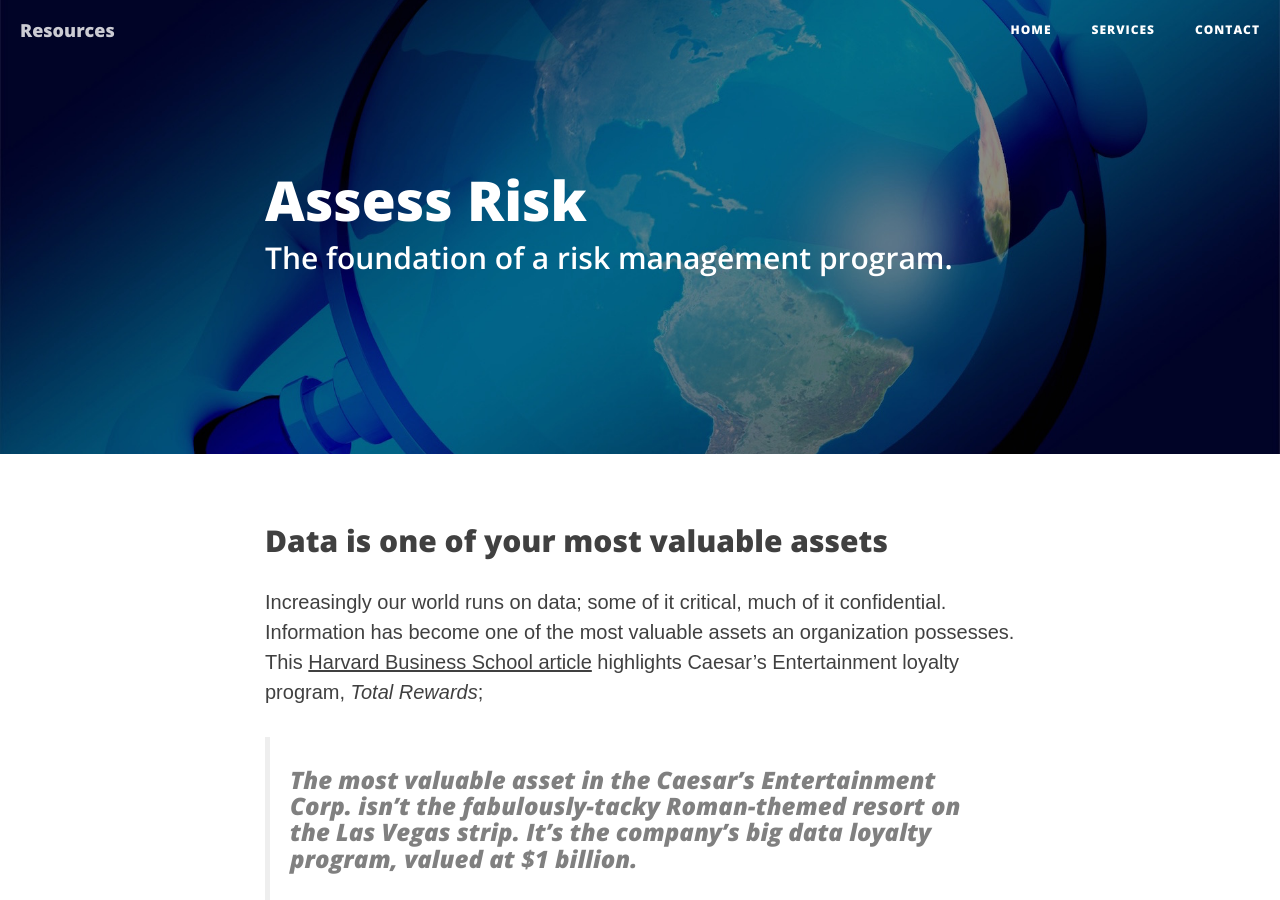
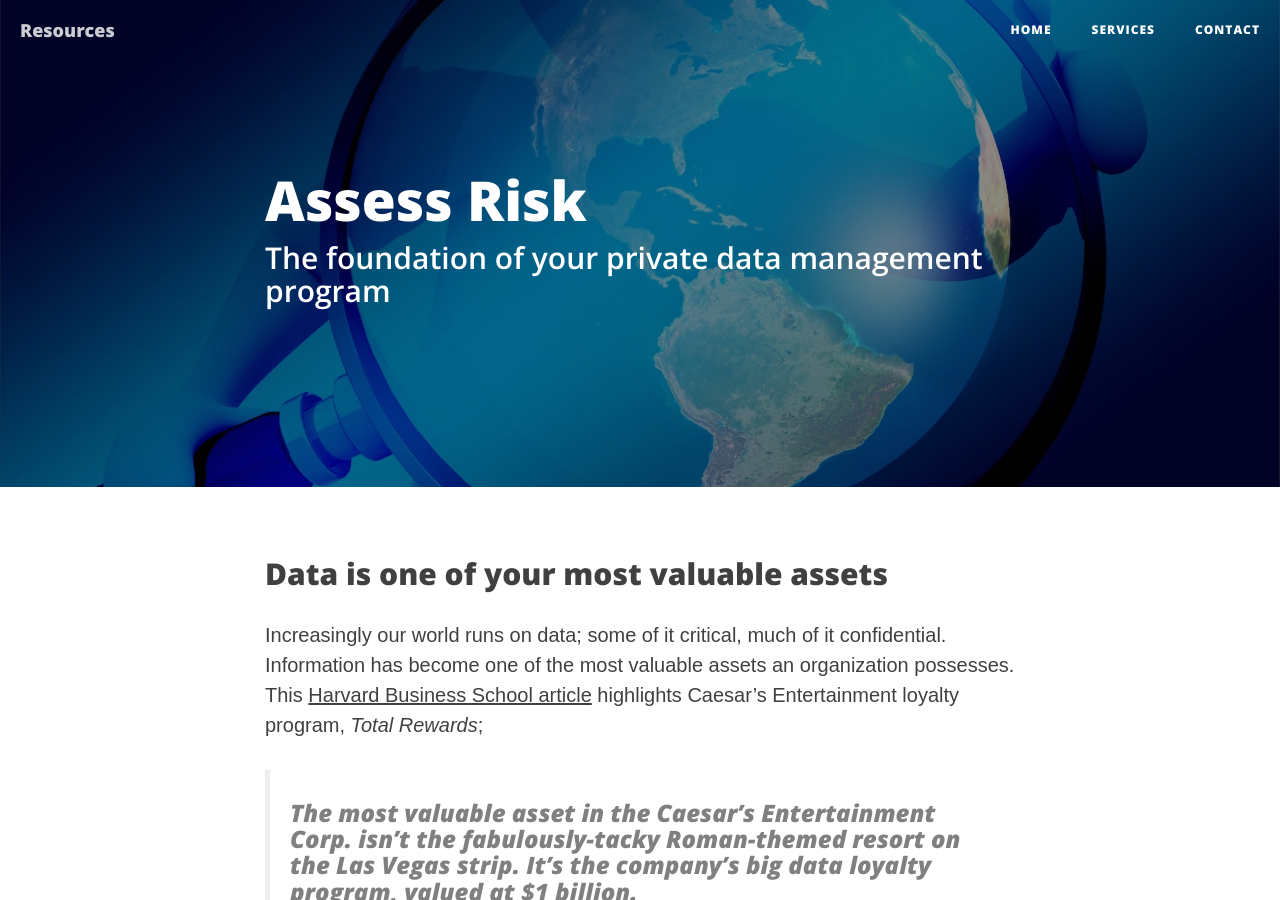
Before and after one commit to riod4/resources, a Jekyll site: the page built from _services/assess-risk-service.md, in a window 1280 px wide and 900 px high. Built offline with Jekyll 4.4.1, drawn with Linux system fonts in a browser that asks for light colours; nearby versions of some CDN libraries.

Commit message:
testing controlled updates v0.01

```diff
--- a/_services/assess-risk-service.md
+++ b/_services/assess-risk-service.md
@@ -1,7 +1,7 @@
 ---
 layout:     services
 title:      "Assess Risk"
-subtitle:   "The foundation of a risk management program."
+subtitle:   "The foundation of your private data management program"
 description: "A risk assessment is a valuable tool and the first step for an organization deciding how to counter risks to one of its most important assets: information."
 date:       2017-01-21 12:00:00
 permalink:  /assess-risk
```
